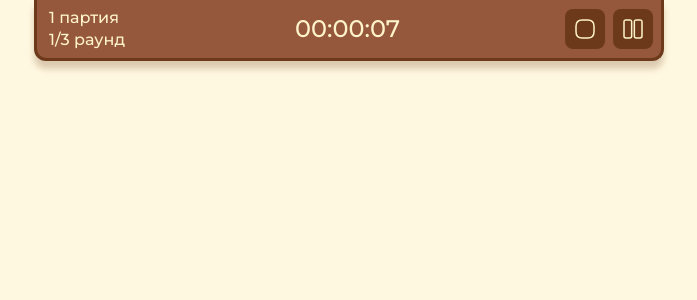
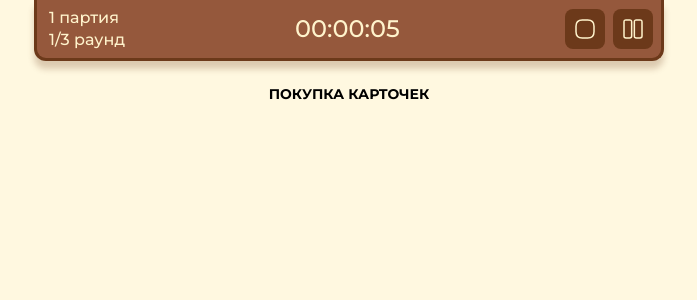
Before and after one commit to VKeyPEDIdea/gameAssistant, a React app: page / in a window 1280 px wide. Shown: the top 300 px of the page, without its empty margins (291-988 px from the left). Built offline with nearby package versions, Linux system fonts and the light colour scheme.

Commit message:
add header to page

```diff
--- /dev/null
+++ b/src/components/PlayerList/index.js
@@ -0,0 +1 @@
+export { default } from './PlayerList';
--- /dev/null
+++ b/src/pages/BuyingCards/BuyingCards.module.scss
@@ -0,0 +1,8 @@
+.header {
+	font-size: 14px;
+	font-weight: bold;
+	text-align: center;
+	line-height: 18px;
+	margin: 24px 0;
+	text-transform: uppercase;
+}
--- a/src/pages/BuyingCards/BuyingCards.tsx
+++ b/src/pages/BuyingCards/BuyingCards.tsx
@@ -9,6 +9,7 @@ import {
 	selectMatchRound,
 } from "../../features/match/matchSlice";
 import { useAppDispatch, useAppSelector } from "../../app/hooks";
+import classes from './BuyingCards.module.scss';
 
 const BuyingCards = () => {
 	const dispatch = useAppDispatch();
@@ -37,6 +38,7 @@ const BuyingCards = () => {
 				roundCount={3}
 				roundCurrent={round}
 				duration={duration}/>
+			<h1 className={classes.header}>Покупка карточек</h1>
 		</>
 	);
 };
```
